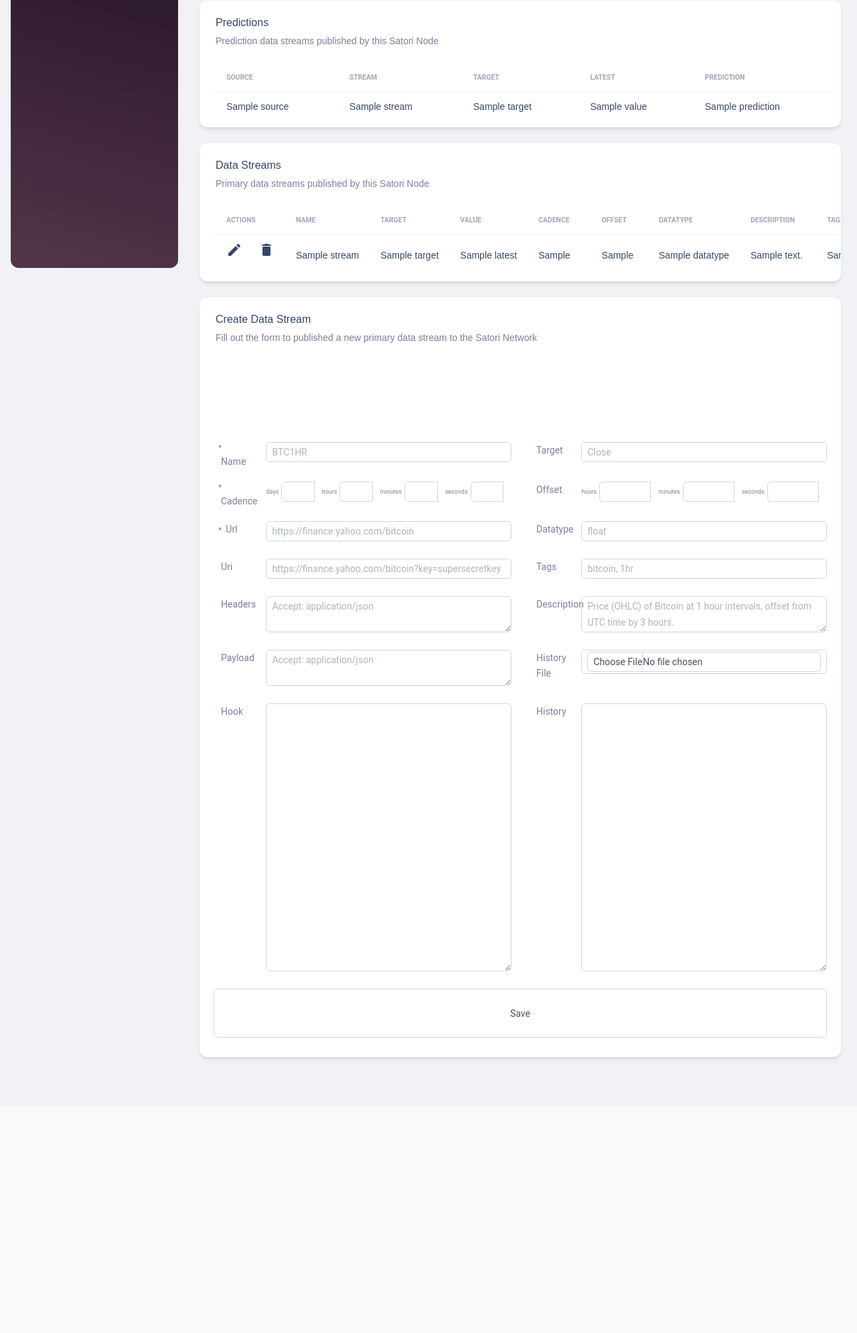
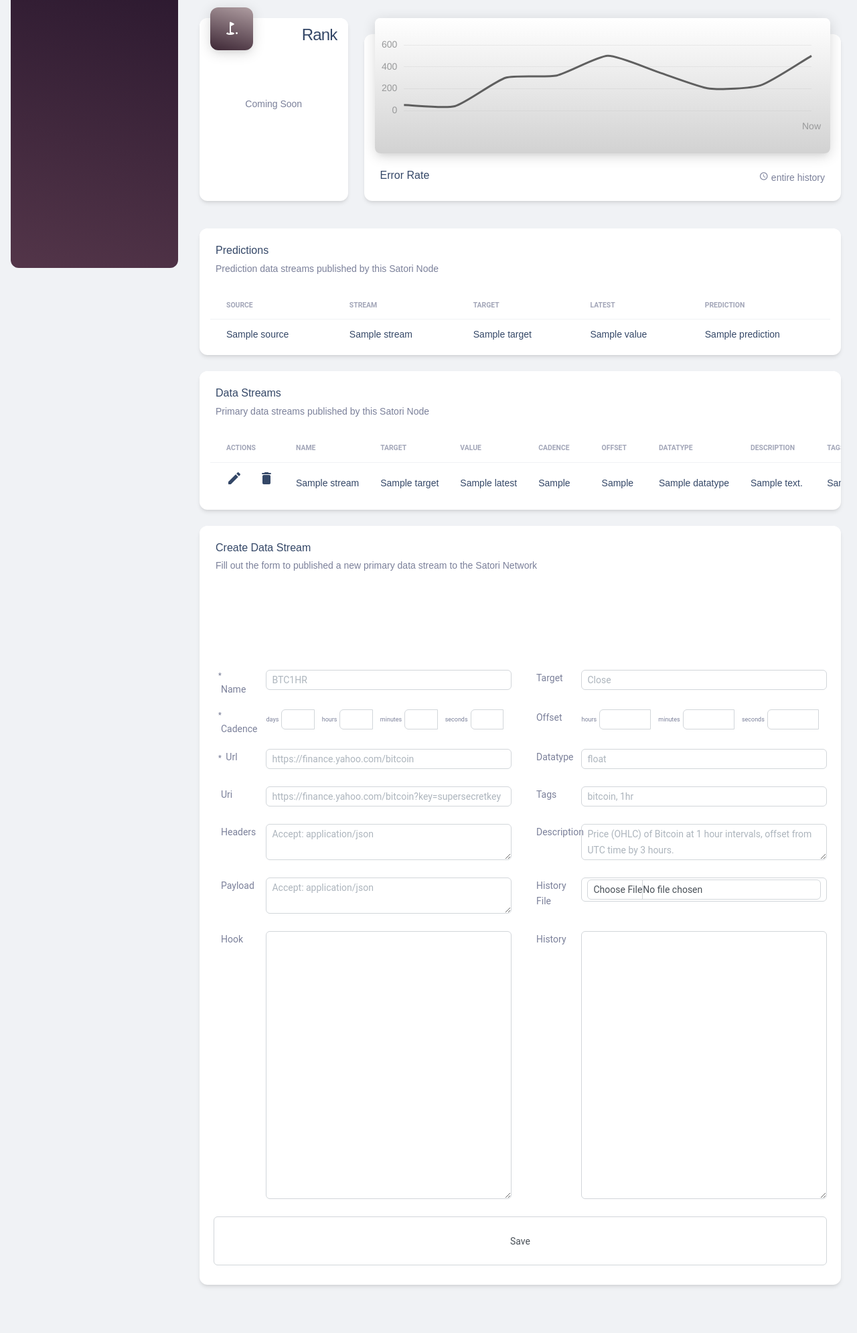
Before and after one commit to SatoriNetwork/Neuron, a Flask app: template satorineuron/web/templates/dashboard.html in a window 1280 px wide. Shown: the part 384-2374 px from the top of the page at 67% size. Before the commit the page ends 1968 px from the top, so only its background shows below. Run offline with Flask 2, Linux system fonts and the light colour scheme; the template is opened without the code that fills it: values that come from a table or form of the project are taken from there, most other values are stand-ins (such as "Sample title", 1, 10 or a date in 2020); data that the repository does not hold is empty; parts of the project's set-up code (start-up, migrations or seed data) failed here and were passed over; some libraries are stand-ins or nearby versions; some web fonts are replaced.

Commit message:
added error rate graph

```diff
--- a/satorineuron/web/templates/dashboard.html
+++ b/satorineuron/web/templates/dashboard.html
@@ -37,8 +37,45 @@
   </div>
 </div>
 
+<br/>
+<div class="row">
+  <div class="col-xl-3 col-sm-12 mb-xl-0 mb-4">
+    <div class="card  {% if darkmode %}dark-colors{% endif %}" style="height:94.6%;">
+      <div class="card-header p-3 pt-2 {% if darkmode %}dark-colors{% endif %}">
+        <div class="icon icon-lg icon-shape {% if darkmode %}bg-gradient-lightpurple-drastic{%else%}bg-gradient-less-drastic-reverse shadow-drastic{% endif %} text-center border-radius-xl mt-n4 position-absolute">
+          <i class="material-icons opacity-10">golf_course</i>
+        </div>
+        <div class="text-end pt-1">
+          <h4 class="mb-0 {% if darkmode %}dark-colors{% endif %}">Rank</h4>
+        </div>
+        <div class="text-center pt-1" style="padding-top:5rem !important;">
+          <!--<h4 class="mb-0 {% if darkmode %}dark-colors{% endif %}">{{ wallet.showBalance() }}</h4>-->
+          <p class="text-sm mb-0 text-capitalize {% if darkmode %}dark-colors{% endif %}">coming soon</p>
+        </div>
+      </div>
+      <div class="card-footer p-1">
+      </div>
+    </div>
+  </div>
+  <div class="col-lg-9 col-sm-12 mt-4 mb-3">
+    <div class="card z-index-2 {% if darkmode %}dark-colors{% endif %}">
+      <div class="card-header p-0 position-relative mt-n4 mx-3 z-index-2 bg-transparent">
+        <div class="{% if darkmode %}bg-gradient-darkblack{%else%}bg-gradient-lightgrey shadow-drastic{% endif %} border-radius-lg py-3 pe-1">
+          <div class="chart">
+            <canvas id="chart-line" class="chart-canvas" height="170"></canvas>
+          </div>
+        </div>
+      </div>
+      <div class="card-body">
+        <h6 class="mb-0 {% if darkmode %}dark-colors{% endif %}" style='float:left;'>Error Rate</h6>
+        <p class="mb-0 text-sm {% if darkmode %}dark-colors{% endif %}" style='float:right;'><i class="material-icons text-sm my-auto me-1">schedule</i>entire history</p>
+      </div>
+    </div>
+  </div>
+</div>
+
 <div class="row mt-4" style="display:none;">
-  <div class="col-lg-4 col-md-6 mt-4 mb-4">
+  <div class="col-lg-3 col-md-12 mt-0 mb-4">
     <div class="card z-index-2 {% if darkmode %}dark-colors{% endif %}">
       <div class="card-header p-0 position-relative mt-n4 mx-3 z-index-2 bg-transparent">
         <div class="{% if darkmode %}bg-gradient-darkblack{%else%}bg-gradient-lightgrey shadow-drastic{% endif %} border-radius-lg py-3 pe-1">
@@ -53,7 +90,7 @@
       </div>
     </div>
   </div>
-  <div class="col-lg-4 col-md-6 mt-4 mb-4">
+  <div class="col-lg-9 col-md-12 mt-3 mb-3">
     <div class="card z-index-2 {% if darkmode %}dark-colors{% endif %}">
       <div class="card-header p-0 position-relative mt-n4 mx-3 z-index-2 bg-transparent">
         <div class="{% if darkmode %}bg-gradient-darkblack{%else%}bg-gradient-lightgrey shadow-drastic{% endif %} border-radius-lg py-3 pe-1">
@@ -70,6 +107,7 @@
   </div>
 </div>
 
+<br/>
 <div class="row mb-4">
   <div class="col-lg-12 col-md-12 mb-md-0 mb-4">
     <div class="card {% if darkmode %}dark-colors{% endif %}">
@@ -1279,7 +1317,7 @@
       for (var i=0; i<streamOverview.length; i++) {
 		//<tr class='yellow-hover' onmouseenter="setData(chartOne,[` + streamOverview[i]["predictions"] + `]);setData(chartTwo,[.5,.7,.8,.85,.87,.9,.91,.92,.93]);setDataChartThree([` + streamOverview[i]["values"] + `], ` + streamOverview[i]["prediction"] + `);">
         rows.push(`
-        <tr class='{% if darkmode %}yellow-dark-hover{% else %}yellow-hover{%endif%}' onclick="setData(chartOne,[` + streamOverview[i]["predictions"] + `]);setData(chartTwo,[.5,.7,.8,.85,.87,.9,.91,.92,.93]);setDataChartThree([` + streamOverview[i]["values"] + `], ` + streamOverview[i]["prediction"] + `,[` + streamOverview[i]["predictions"] + `]);">
+        <tr class='{% if darkmode %}yellow-dark-hover{% else %}yellow-hover{%endif%}' onclick="setData(chartOne,[` + streamOverview[i]["predictions"] + `]);setData(chartTwo,[` + streamOverview[i]["errs"] + `]);setDataChartThree([` + streamOverview[i]["values"] + `], ` + streamOverview[i]["prediction"] + `,[` + streamOverview[i]["predictions"] + `]);">
           <td>
             <div class="d-flex px-3 py-1">
               <h6 class="mb-0 text-sm  {% if darkmode %}dark-text{% endif %}">` + streamOverview[i]["source"] + `</h6>
--- a/satorineuron/web/templates/footer.html
+++ b/satorineuron/web/templates/footer.html
@@ -26,10 +26,10 @@
               <div class="copyright text-center text-sm text-muted text-lg-start">
                 © <script>
                   document.write(new Date().getFullYear())
-                </script>,
+                </script>
                 made with <i class="fa fa-heart"></i> by
                 <a href="http://satorinet.io" class="font-weight-bold" target="_blank">The Satori Foundation</a>
-                for a better future
+                for a decentralized future
               </div>
             </div>
             <div class="col-lg-6">
```
